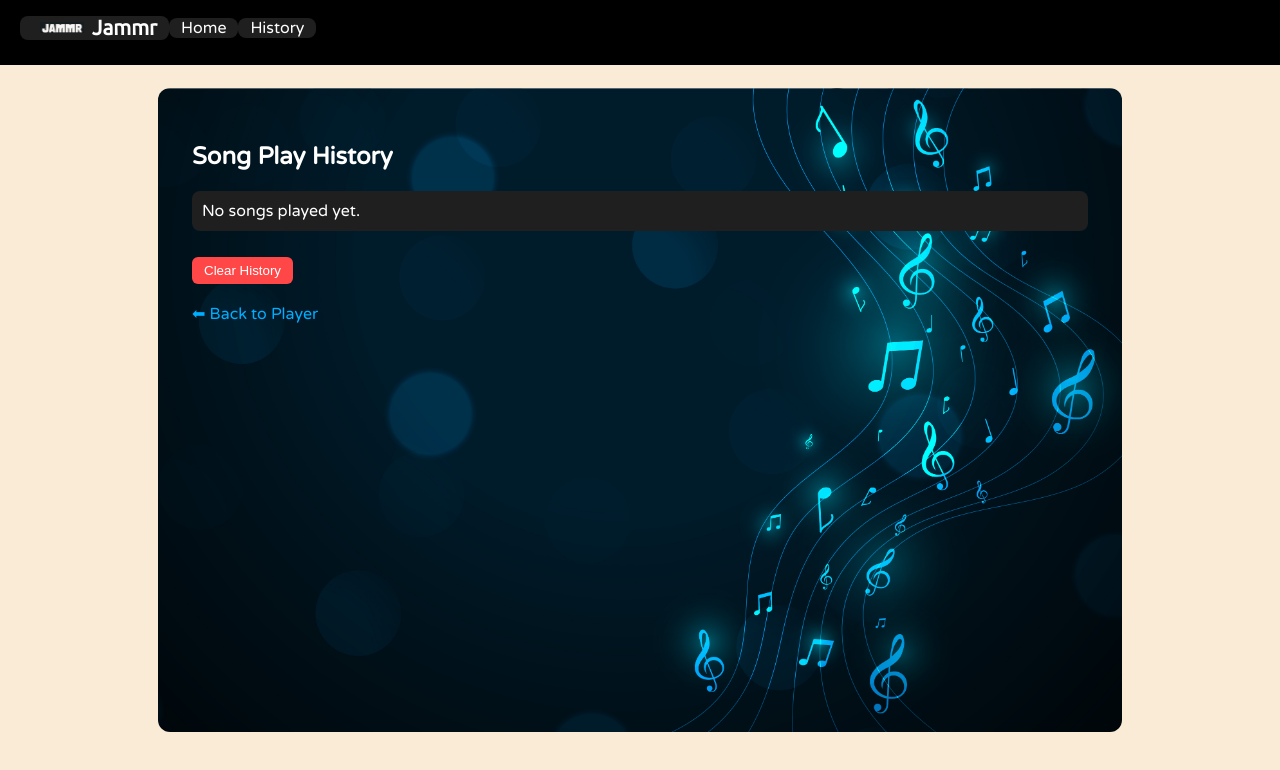
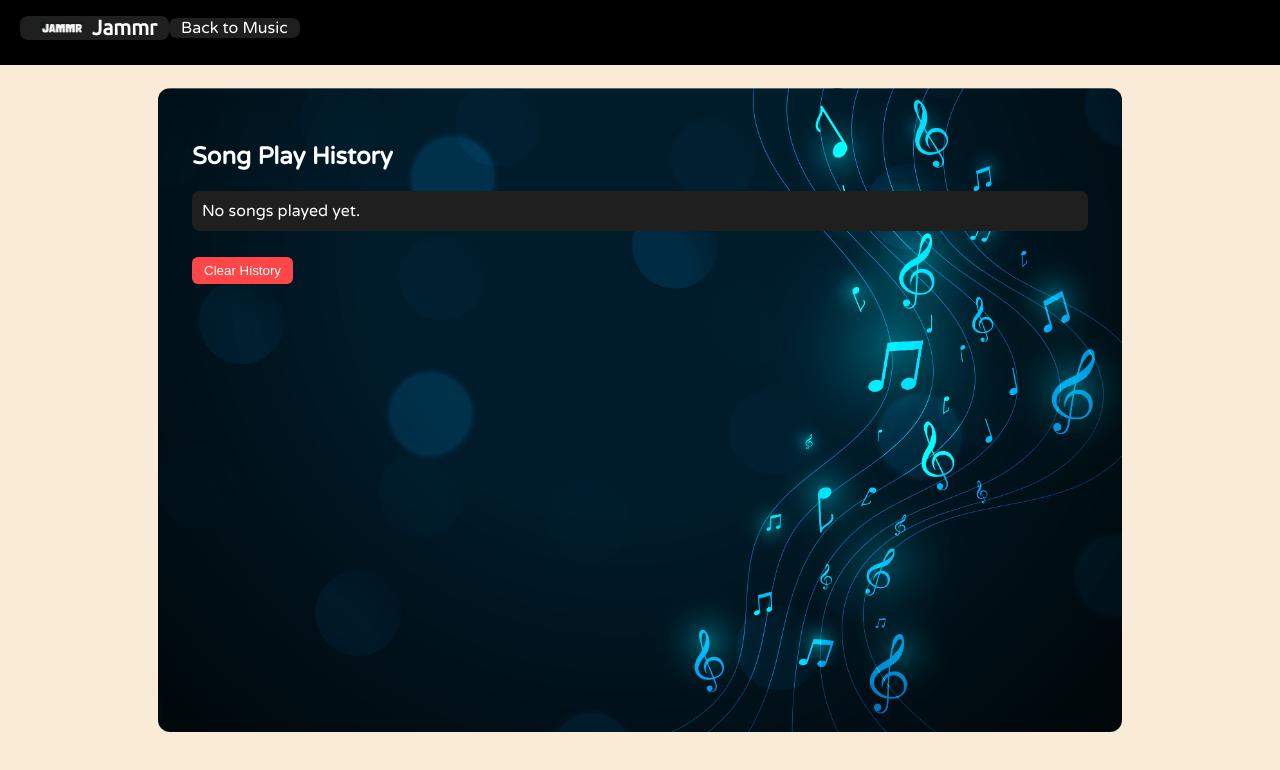
Before and after one commit to palakprakashh13/Spotijy-Clone, a plain HTML site: page history.html in a window 1280 px wide. Drawn offline with Linux system fonts and the light colour scheme.

```diff
--- a/history.html
+++ b/history.html
@@ -96,8 +96,7 @@
   <nav>
     <ul>
       <li class="brand"><img src="logo.png" alt="Jammr"> Jammr</li>
-      <li><a href="index.html" style="color:white;">Home</a></li>
-      <li><a href="history.html" style="color:white;">History</a></li>
+      <li><a href="index.html" style="color:white; text-decoration: none;">Back to Music</a></li>
     </ul>
   </nav>
 
@@ -105,8 +104,6 @@
     <h2>Song Play History</h2>
     <ul id="historyList"></ul>
     <button class="clear-btn" onclick="clearHistory()">Clear History</button>
-    <br><br>
-    <a href="index.html">⬅ Back to Player</a>
   </div>
 
   <script>
```
Also changed, not shown: about.html (+0 -2 lines).
